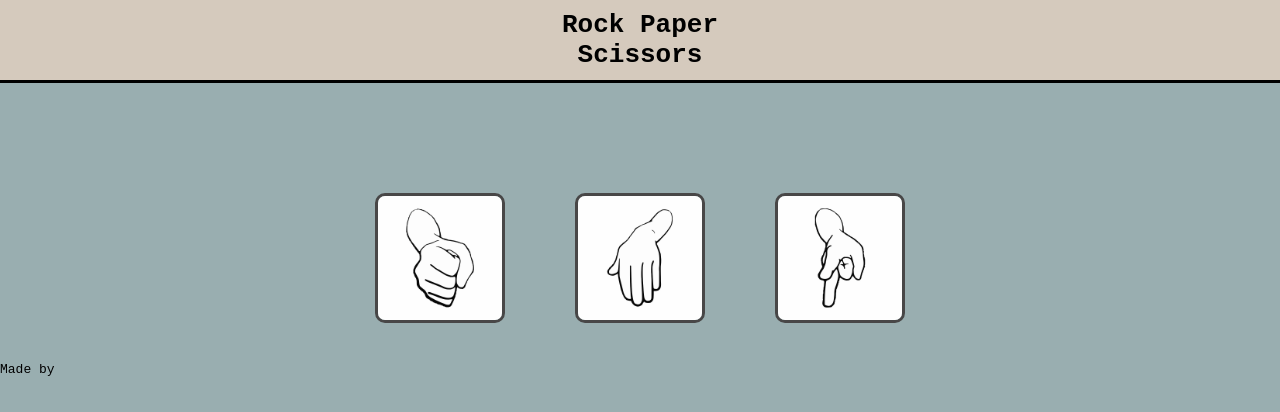
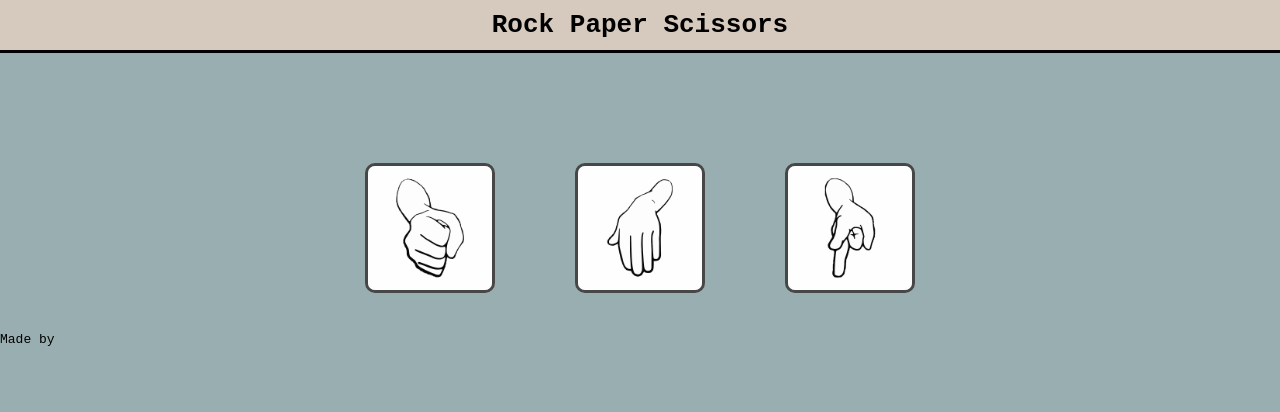
Before and after one commit to higgsboson909/Rock-Paper-Scissors, a plain HTML site: page index.html in a window 1280 px wide. Drawn offline with Linux system fonts and the light colour scheme.

Commit message:
Add & fix styling before the footer

```diff
--- a/style.css
+++ b/style.css
@@ -9,9 +9,8 @@
 
 h1{
     text-align: center;
-    width: 300px;
     background-color: #d5cabd;
-    padding: 10px 10px;
+    padding: 10px 30px 10px 30px;
     margin-left: auto;
     margin-right: auto;
     font-size: xx-large;
@@ -30,9 +29,9 @@ nav{
 
 .uList{
     display: flex;
-    width: 600px;
-    padding-top: 45px;
-    padding-bottom: 35px;
+    flex-wrap: wrap;
+    gap: 80px;
+    padding: 45px 30px 35px 30px;
     margin-left: auto;
     margin-right: auto;
     justify-content: space-around;
@@ -56,17 +55,20 @@ nav{
     margin-top: 20px;
     display: flex;
     flex-wrap: wrap;
+    padding-left: 0px 30px 40px 30px;
     gap: 60px;
+    padding-bottom: 40px;
     margin-left: auto;
     margin-right: auto;
     justify-content: space-around;
 }
 
 .score li{
+
+    width: 200px;
     background-color: #d5cabd;
     font-size: x-large;
-    text-align: space-ar;
+    text-align: center;
     border: solid 2px #d5cabd;
     border-radius: 5px;
-    padding: 5px;
 }
```
